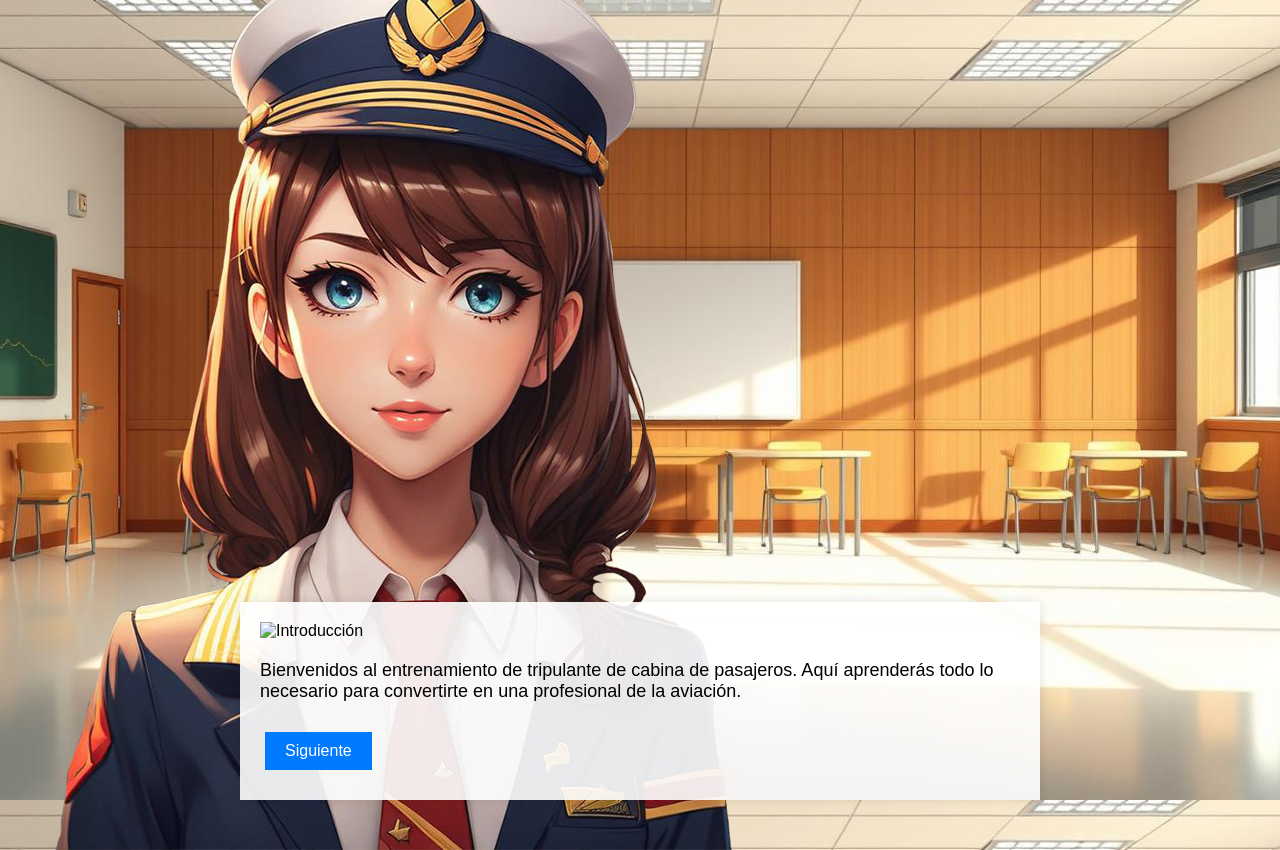
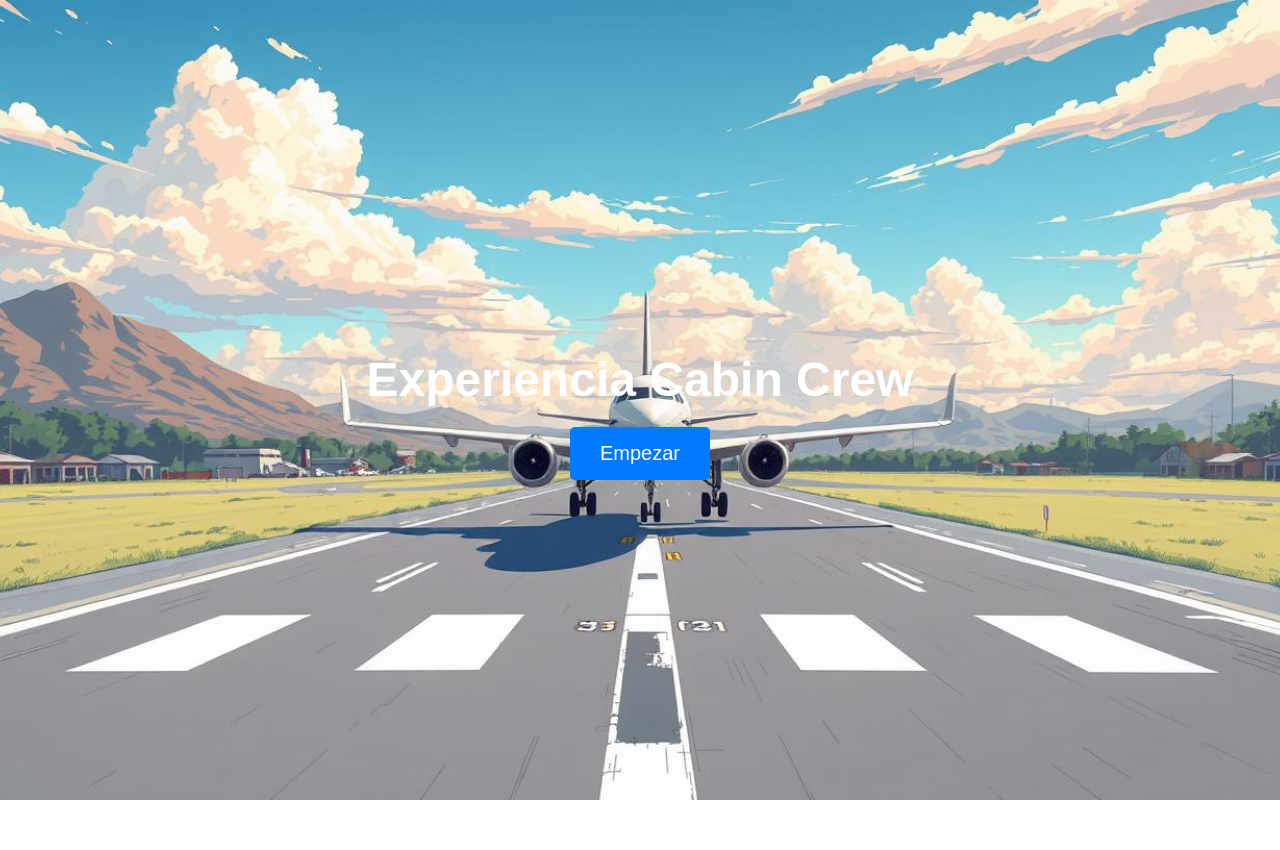
Before and after one commit to ruszalka/proyecto_ccx, a plain HTML site: page index.html in a window 1280 px wide. After the commit the page ends 800 px from the top, so only its background shows below. Drawn offline with Linux system fonts and the light colour scheme.

Commit message:
Página de inicio

```diff
--- /dev/null
+++ b/index-styles.css
@@ -0,0 +1,41 @@
+/* styles.css */
+
+body {
+    font-family: Arial, sans-serif;
+    margin: 0;
+    padding: 0;
+    background: url('background0.png') no-repeat center center fixed; /* URL de la imagen de fondo */
+    background-size: cover; /* Hacer que la imagen cubra todo el fondo */
+    height: 100vh;
+    display: flex;
+    justify-content: center;
+    align-items: center;
+}
+
+#inicio {
+    display: flex;
+    flex-direction: column;
+    align-items: center;
+    text-align: center;
+}
+
+#inicio h1 {
+    color: white;
+    font-size: 48px;
+    margin-bottom: 20px;
+}
+
+.button {
+    padding: 15px 30px;
+    font-size: 20px;
+    background-color: #007bff;
+    color: white;
+    text-decoration: none;
+    border-radius: 5px;
+    display: inline-block;
+    transition: background-color 0.3s ease;
+}
+
+.button:hover {
+    background-color: #0056b3;
+}
--- a/index.html
+++ b/index.html
@@ -3,41 +3,13 @@
 <head>
     <meta charset="UTF-8">
     <meta name="viewport" content="width=device-width, initial-scale=1.0">
-    <title>Entrenamiento de Azafatas</title>
-    <link rel="stylesheet" href="styles.css">
+    <title>Experiencia Cabin Crew</title>
+    <link rel="stylesheet" href="index-styles.css">
 </head>
 <body>
-      <!-- Imagen centrada al medio del sitio -->
-      <img src="crew1.png" alt="Imagen Central" class="central-image">
-    <div id="novela-grafica">
-
-        <!-- Página 1: Introducción -->
-        <div class="pagina" id="pagina-1">
-            <img src="introduccion.jpg" alt="Introducción">
-            <p>Bienvenidos al entrenamiento de tripulante de cabina de pasajeros. Aquí aprenderás todo lo necesario para convertirte en una profesional de la aviación.</p>
-            <button class="next-button" onclick="cambiarPagina(2)">Siguiente</button>
-        </div>
-
-        <!-- Página 2: Seguridad y Procedimientos de Emergencia -->
-        <div class="pagina" id="pagina-2" style="display: none;">
-            <img src="seguridad.jpg" alt="Seguridad y Procedimientos de Emergencia">
-            <p>La seguridad es nuestra prioridad. Aprenderás a manejar evacuaciones y utilizar equipos de emergencia.</p>
-            <button class="prev-button" onclick="cambiarPagina(1)">Anterior</button>
-            <button class="next-button" onclick="cambiarPagina(3)">Siguiente</button>
-        </div>
-
-        <!-- Página 3: Primeros Auxilios -->
-        <div class="pagina" id="pagina-3" style="display: none;">
-            <img src="primeros_auxilios.jpg" alt="Primeros Auxilios">
-            <p>Es crucial saber cómo responder a emergencias médicas. Aprenderás técnicas de RCP y el uso de desfibriladores.</p>
-            <button class="prev-button" onclick="cambiarPagina(2)">Anterior</button>
-            <button class="next-button" onclick="cambiarPagina(4)">Siguiente</button>
-        </div>
-
-        <!-- Añadir más páginas según sea necesario -->
-
+    <div id="inicio">
+        <h1>Experiencia Cabin Crew</h1>
+        <a href="primera.html" class="button">Empezar</a>
     </div>
-
-    <script src="script.js"></script>
 </body>
 </html>
```
Also changed, not shown: primera.html (added, +43 -0 lines), background0.png (added).
